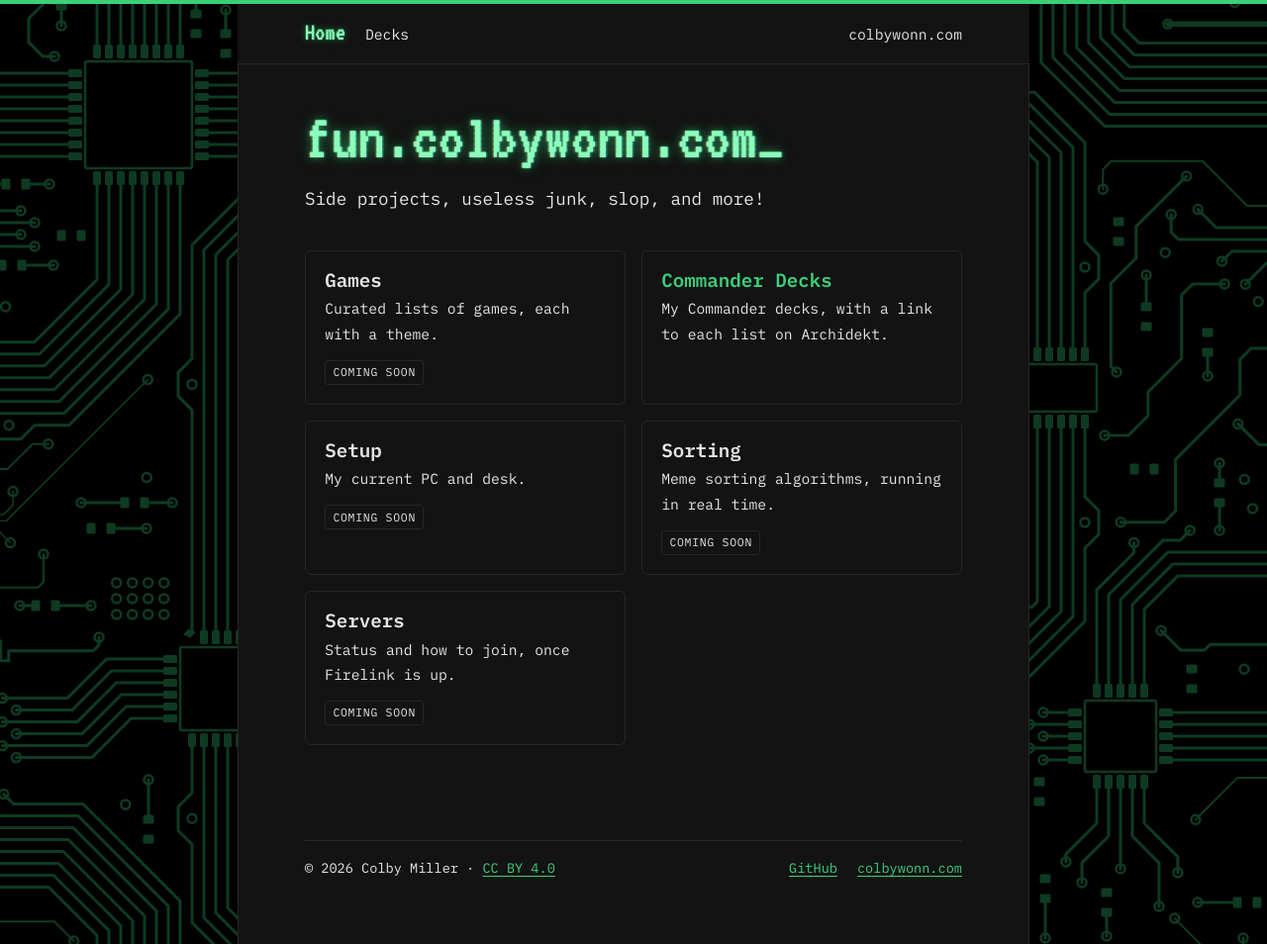
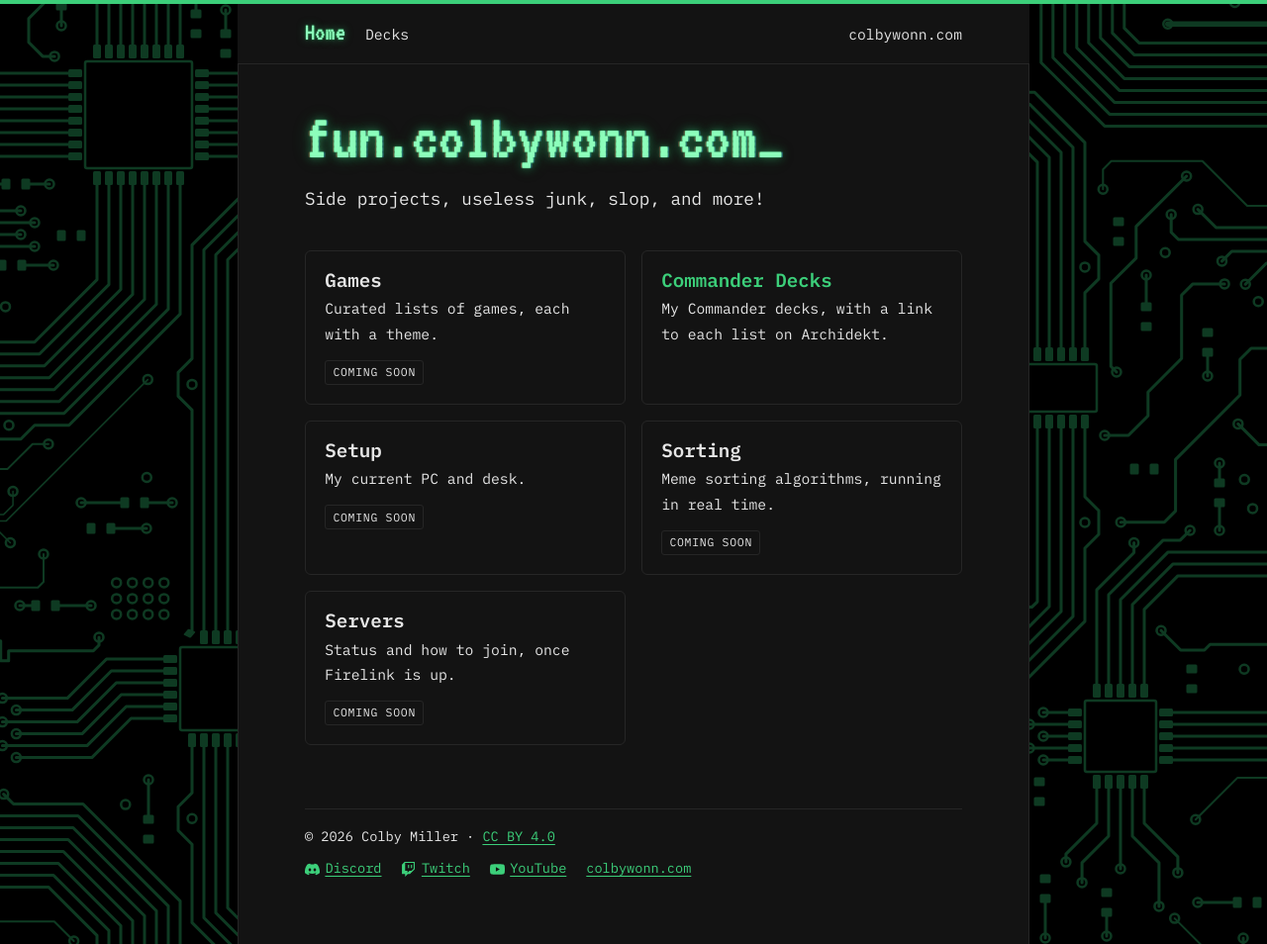
Before and after one commit to Colbywonn/fun.colbywonn.com, a Jekyll site: the page built from index.md, in a window 1280 px wide and 954 px high. Shown: the whole window at 99% size. Built offline with Jekyll 4.4.1, drawn with Linux system fonts in a browser that asks for light colours.

Commit message:
Footer: Discord, Twitch, and YouTube links with icons instead of GitHub
Icons are Simple Icons (CC0), masked so they follow the link color.

Co-Authored-By: Claude Opus 5.5 <noreply@anthropic.com>

```diff
--- a/_layouts/default.html
+++ b/_layouts/default.html
@@ -33,7 +33,9 @@
     <p>
       <span>&copy; {{ 'now' | date: "%Y" }} Colby Miller &middot; <a href="https://creativecommons.org/licenses/by/4.0/" target="_blank" rel="license noopener">CC BY 4.0</a></span>
       <span class="footer-links">
-        <a href="https://github.com/Colbywonn" target="_blank" rel="noopener">GitHub</a>
+        <a class="social social-discord" href="https://discord.gg/snmxunNzQD" target="_blank" rel="noopener">Discord</a>
+        <a class="social social-twitch" href="https://www.twitch.tv/colbywonn" target="_blank" rel="noopener">Twitch</a>
+        <a class="social social-youtube" href="https://www.youtube.com/@colbywonn" target="_blank" rel="noopener">YouTube</a>
         <a href="https://colbywonn.com">colbywonn.com</a>
       </span>
     </p>
--- a/assets/css/site.css
+++ b/assets/css/site.css
@@ -191,7 +191,20 @@ a.card:hover { border-color: var(--accent); }
   justify-content: space-between;
   gap: 0.5rem 1.5rem;
 }
-.footer-links { display: flex; flex-wrap: wrap; gap: 1.25rem; }
+.footer-links { display: flex; flex-wrap: wrap; gap: 0.4rem 1.25rem; }
+/* Brand icons (Simple Icons, CC0) masked so they take the link color, including hover */
+.social { display: inline-flex; align-items: center; gap: 0.4em; }
+.social::before {
+  content: "";
+  width: 1.1em;
+  height: 1.1em;
+  background-color: currentColor;
+  -webkit-mask: var(--icon) center / contain no-repeat;
+  mask: var(--icon) center / contain no-repeat;
+}
+.social-discord { --icon: url("/assets/img/icons/discord.svg"); }
+.social-twitch { --icon: url("/assets/img/icons/twitch.svg"); }
+.social-youtube { --icon: url("/assets/img/icons/youtube.svg"); }
 
 /* Kept last so it wins the cascade */
 @media (prefers-reduced-motion: reduce) {
```
Also changed, not shown: README.md, assets/img/icons/discord.svg (added), assets/img/icons/twitch.svg (added), assets/img/icons/youtube.svg (added).
